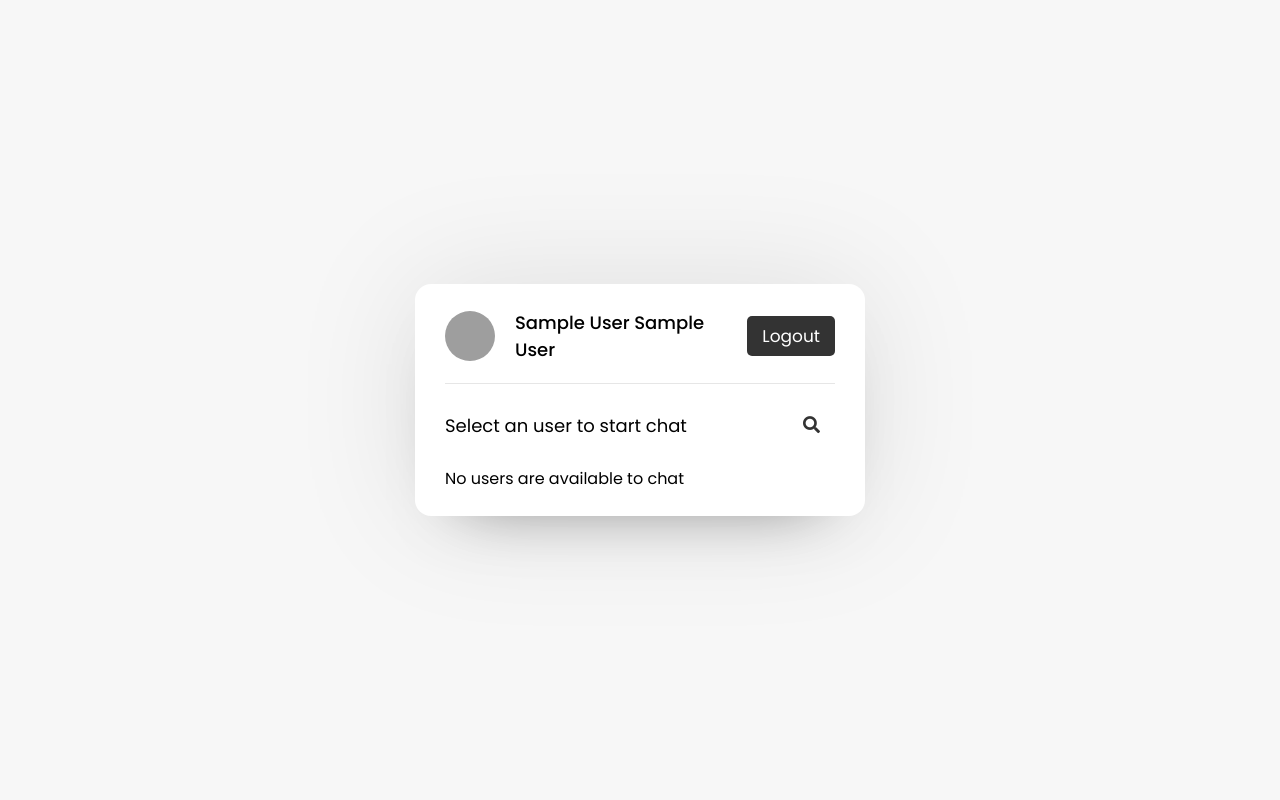
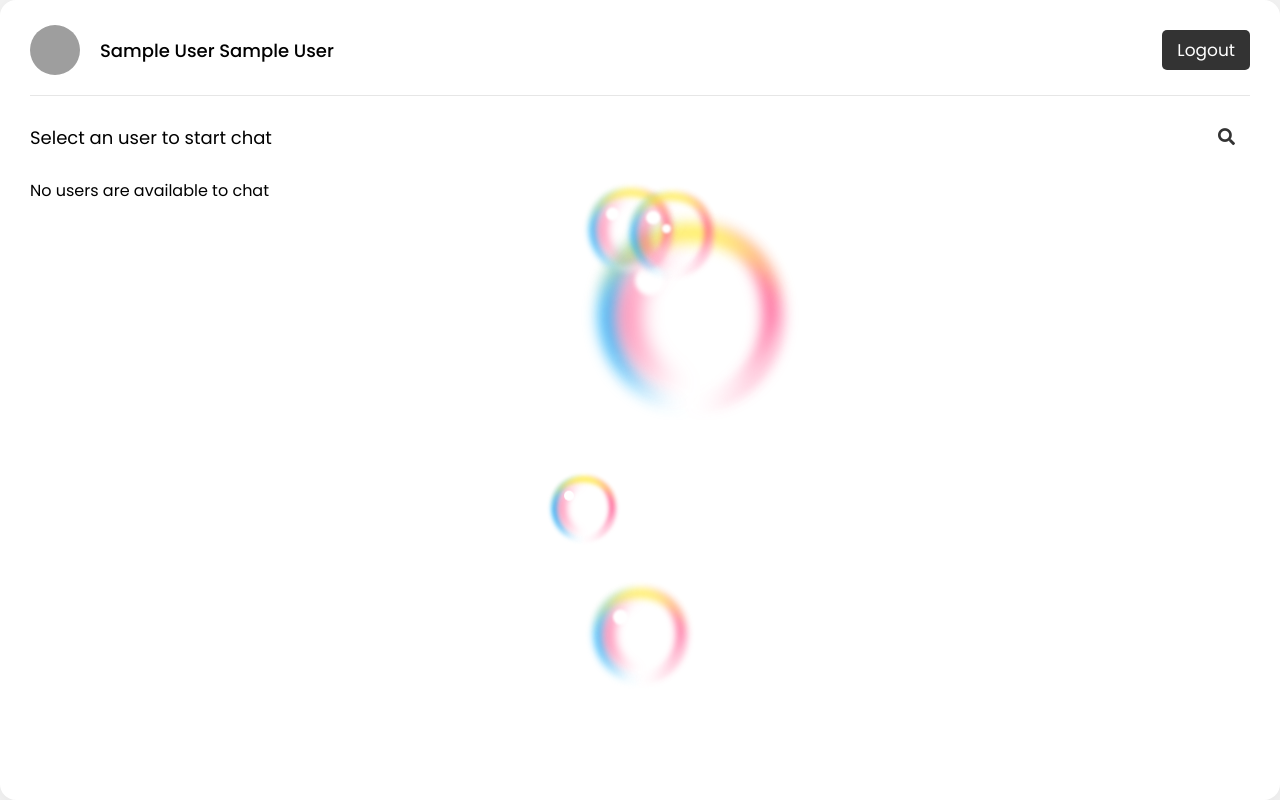
Before and after one commit to MohdAdnanAli/Ikagai, a PHP site: page /users.php in a window 1280 px wide. Run offline with PHP 8.4, Linux system fonts and the light colour scheme; the visitor is signed in with stand-in values (Sample User, id 1); grey boxes are pictures that could not be loaded.

Commit message:
Full screen+bubbles

```diff
--- a/style.css
+++ b/style.css
@@ -14,14 +14,18 @@ body{
   background: #f7f7f7;
   padding: 0 10px;
 }
-.wrapper{
+.wrapper {
   background: #fff;
-  max-width: 450px;
-  width: 100%;
+  width: 100vw; /* 100% of viewport width */
+  height: 100vh; /* 100% of viewport height */
   border-radius: 16px;
   box-shadow: 0 0 128px 0 rgba(0,0,0,0.1),
               0 32px 64px -48px rgba(0,0,0,0.5);
+  position: fixed;
+  top: 0;
+  left: 0;
 }
+
 
 /* Login & Signup Form CSS Start */
 .form{
@@ -410,3 +414,115 @@ body{
     width: 45px;
   }
 }
+.bubble {
+  position: absolute;
+  width: 200px;
+  height: 200px;
+  border-radius: 50%;
+  box-shadow: inset 0 0 25px rgba (255, 255, 255, 0.25);
+  animation: animate_4010 8s ease-in-out infinite;
+}
+
+.bubble:nth-child(2) {
+  position: relative;
+  zoom: 0.45;
+  left: -10px;
+  top: -100px;
+  animation-delay: -4s;
+}
+
+.bubble:nth-child(3) {
+  position: relative;
+  zoom: 0.45;
+  right: -80px;
+  top: -300px;
+  animation-delay: -6s;
+}
+
+.bubble:nth-child(4) {
+  position: relative;
+  zoom: 0.35;
+  left: -120px;
+  bottom: -200px;
+  animation-delay: -3s;
+}
+
+.bubble:nth-child(5) {
+  position: relative;
+  zoom: 0.5;
+  left: 0px;
+  top: 200px;
+  animation-delay: -5s;
+}
+
+@keyframes animate_4010 {
+  0%,100% {
+    transform: translateY(-20px);
+  }
+
+  50% {
+    transform: translateY(20px);
+  }
+}
+
+.bubble::before {
+  content: '';
+  position: absolute;
+  top: 50px;
+  left: 45px;
+  width: 30px;
+  height: 30px;
+  border-radius: 50%;
+  background: #fff;
+  z-index: 10;
+  filter: blur(2px);
+}
+
+.bubble::after {
+  content: '';
+  position: absolute;
+  top: 80px;
+  left: 80px;
+  width: 20px;
+  height: 20px;
+  border-radius: 50%;
+  background: #fff;
+  z-index: 10;
+  filter: blur(2px);
+}
+
+.bubble span {
+  position: absolute;
+  border-radius: 50%;
+}
+
+.bubble span:nth-child(1) {
+  inset: 10px;
+  border-left: 15px solid #0fb4ff;
+  filter: blur(8px);
+}
+
+.bubble span:nth-child(2) {
+  inset: 10px;
+  border-right: 15px solid #ff4484;
+  filter: blur(8px);
+}
+
+.bubble span:nth-child(3) {
+  inset: 10px;
+  border-top: 15px solid #ffeb3b;
+  filter: blur(8px);
+}
+
+.bubble span:nth-child(4) {
+  inset: 30px;
+  border-left: 15px solid #ff4484;
+  filter: blur(12px);
+}
+
+.bubble span:nth-child(5) {
+  inset: 10px;
+  border-bottom: 10px solid #fff;
+  filter: blur(8px);
+  transform: rotate(330deg);
+}
--- a/users.php
+++ b/users.php
@@ -36,6 +36,45 @@
     </section>
   </div>
 
+  <div class="container">
+    <div class="bubble">
+        <span></span>
+        <span></span>
+        <span></span>
+        <span></span>
+        <span></span>
+    </div>
+    <div class="bubble">
+        <span></span>
+        <span></span>
+        <span></span>
+        <span></span>
+        <span></span>
+    </div>
+    <div class="bubble">
+        <span></span>
+        <span></span>
+        <span></span>
+        <span></span>
+        <span></span>
+    </div>
+    <div class="bubble">
+        <span></span>
+        <span></span>
+        <span></span>
+        <span></span>
+        <span></span>
+    </div>
+    <div class="bubble">
+        <span></span>
+        <span></span>
+        <span></span>
+        <span></span>
+        <span></span>
+    </div>
+ </div>
+
+
   <script src="javascript/users.js"></script>
 
 </body>
```
